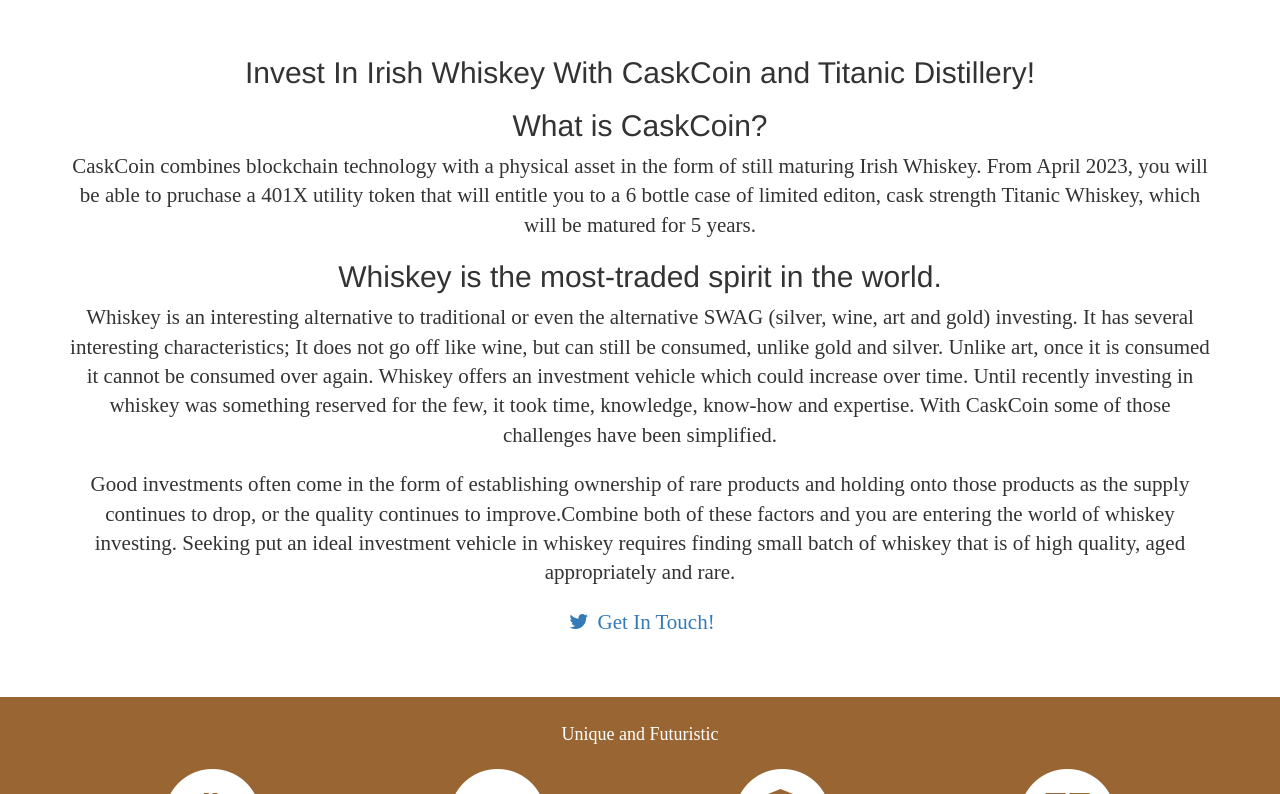
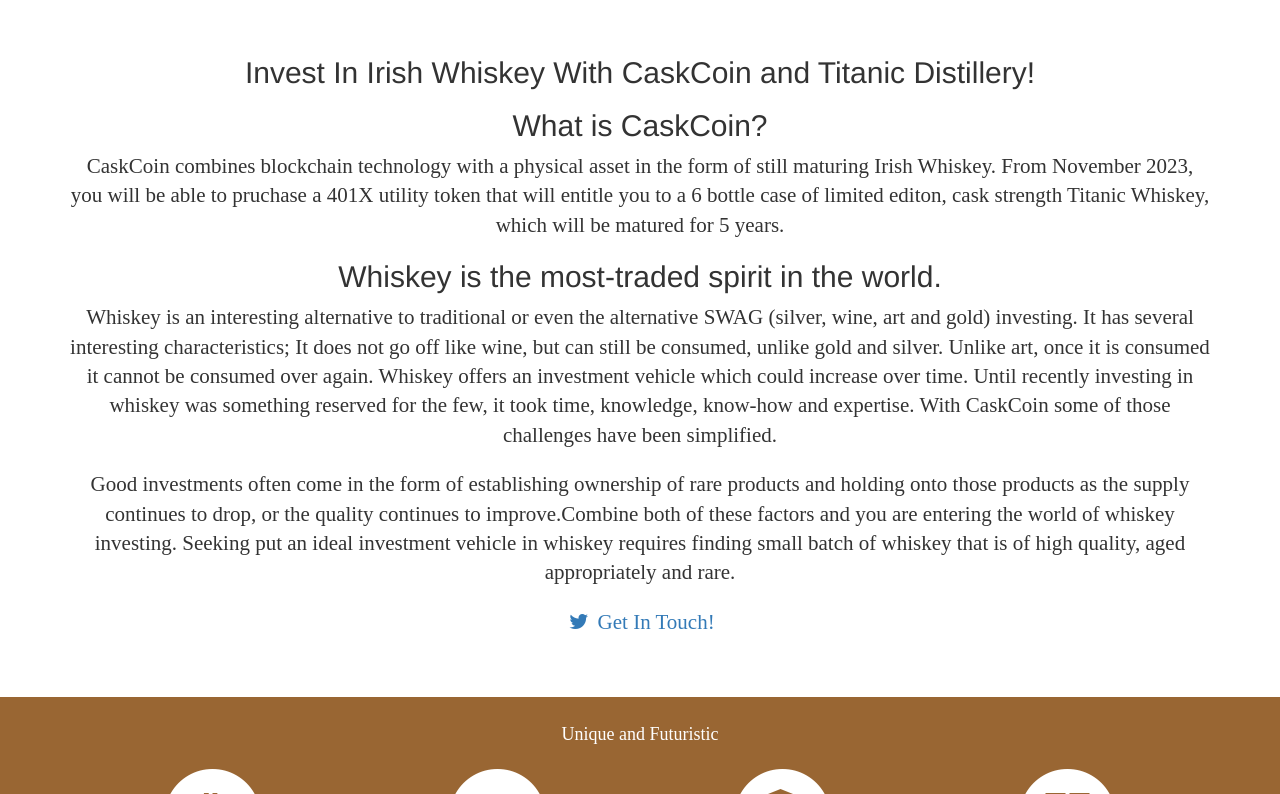
Before and after one commit to CaskCoin/caskcoin.github.io, a Jekyll site: the page built from pages/home.md, in a window 1280 px wide and 900 px high, scrolled down 798 px, cut to the strip 106-900 px from the top of the window. Built offline with Jekyll 4.4.1, drawn with Linux system fonts in a browser that asks for light colours; some web fonts are replaced; comment, search, counter and statistics services are not loaded.

Commit message:
Update home.html
update date to november

```diff
--- a/_layouts/home.html
+++ b/_layouts/home.html
@@ -10,7 +10,7 @@
 
           <h2>What is CaskCoin?</h2>
 
-          <p class="lead"> CaskCoin combines blockchain technology with a physical asset in the form of still maturing Irish Whiskey. From April 2023, you will be able to pruchase a 401X utility token that will entitle you to a 6 bottle case of limited editon, cask strength Titanic Whiskey, which will be matured for 5 years.</p>
+          <p class="lead"> CaskCoin combines blockchain technology with a physical asset in the form of still maturing Irish Whiskey. From November 2023, you will be able to pruchase a 401X utility token that will entitle you to a 6 bottle case of limited editon, cask strength Titanic Whiskey, which will be matured for 5 years.</p>
 
           <h2>Whiskey is the most-traded spirit in the world.</h2>
 
```
